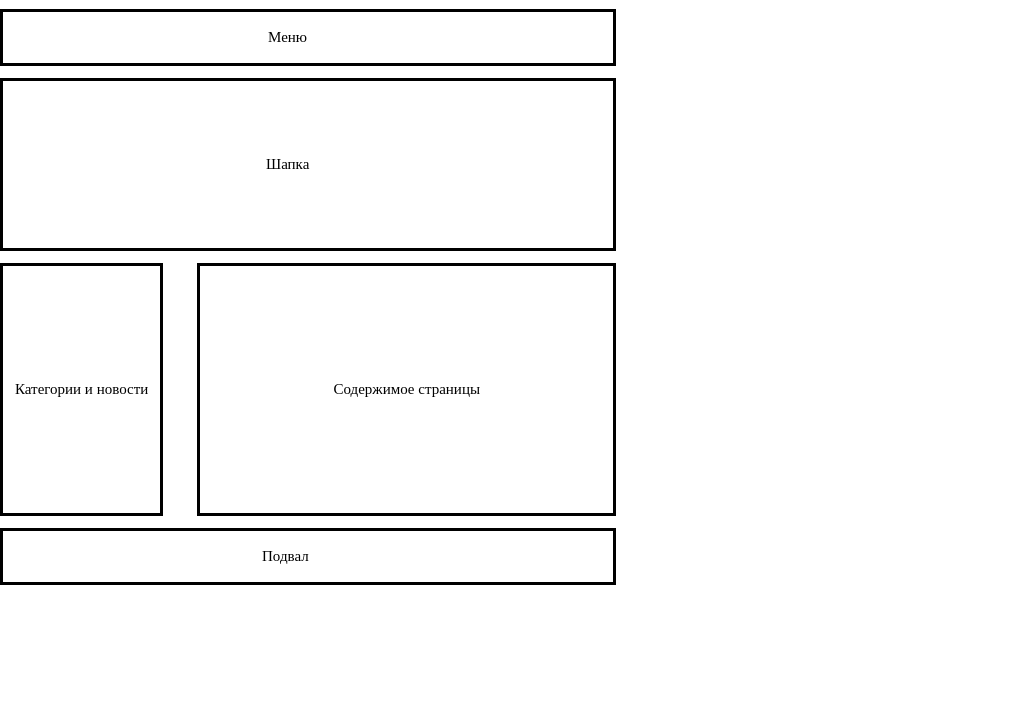
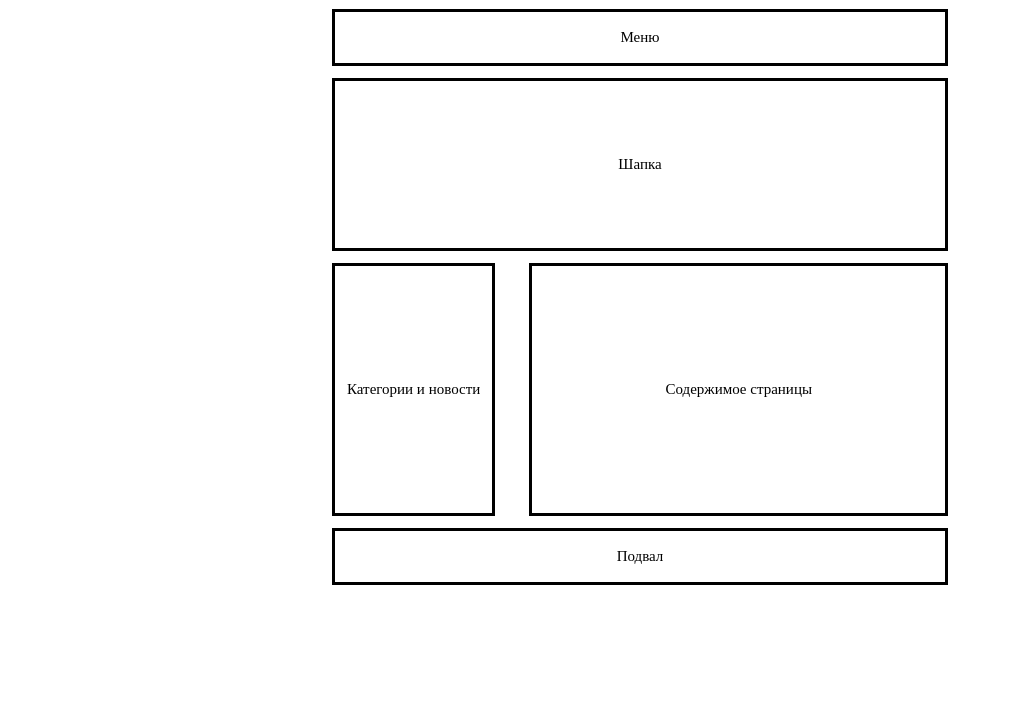
Before and after one commit to moska24/project, a plain HTML site: page index.html in a window 1280 px wide. Shown: the part 72-800 px from the top of the page, without its empty margins (0-1011 px from the left). Drawn offline with Linux system fonts and the light colour scheme.

Commit message:
add class for position

```diff
--- a/style.css
+++ b/style.css
@@ -5,13 +5,19 @@
 }
 
 body{
-    width: 616px;
-    height: 716px;
+    width: 100%;
+    display: flex;
+    justify-content: center;
     background: #FFFFFF;
     color: #000000;
     font-size: 15px;
 }
 
+.body-inner{
+    width: 616px;
+    height: 716px;
+    text-align: center;
+}
 section{
     padding-top: 12px;
 }
```
